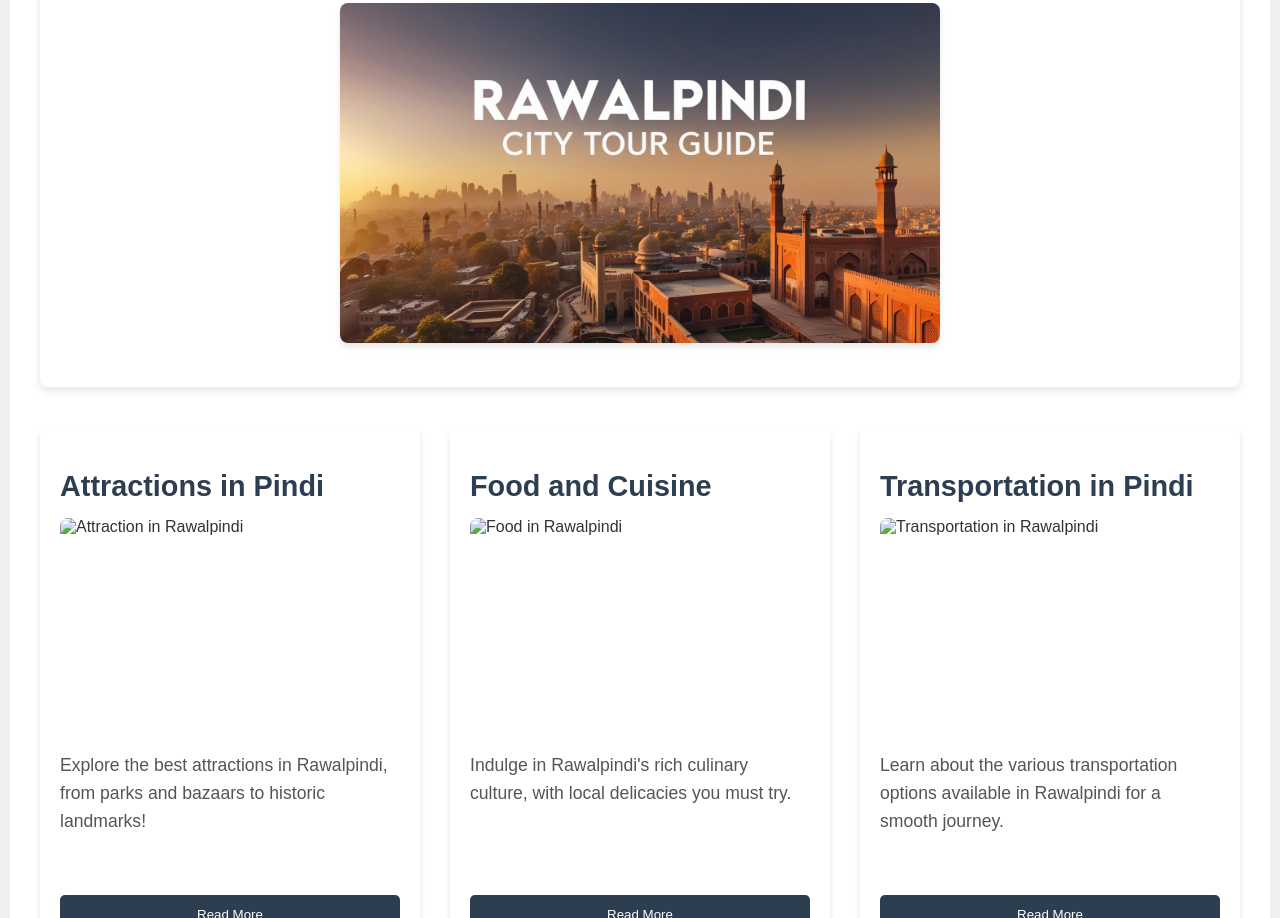
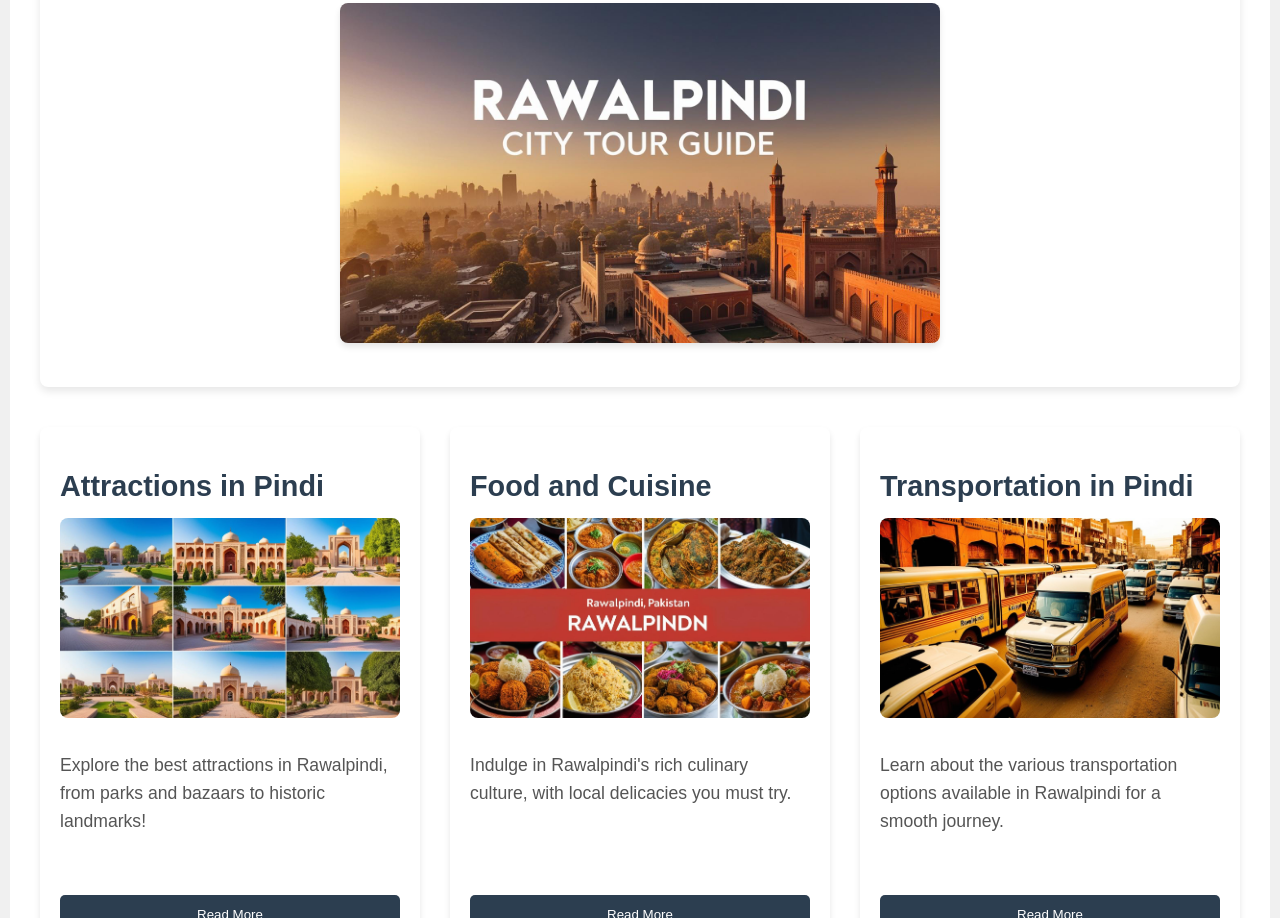
Before and after one commit to KasifKhan46/Rawal-Guide, a plain HTML site: page index.html in a window 1280 px wide. Shown: the part 314-1232 px from the top of the page. Drawn offline with Linux system fonts and the light colour scheme; files whose address does not match are found by name.

Commit message:
Update index.html

```diff
--- a/index.html
+++ b/index.html
@@ -226,21 +226,21 @@
     <div class="Blog">
       <article>
         <h2>Attractions in Pindi</h2>
-        <img src="Css/attraction.jpg" alt="Attraction in Rawalpindi">
+        <img src="attraction.jpg" alt="Attraction in Rawalpindi">
         <p>Explore the best attractions in Rawalpindi, from parks and bazaars to historic landmarks!</p>
         <button><a href="attractions.html">Read More</a></button>
       </article>
 
       <article>
         <h2>Food and Cuisine</h2>
-        <img src="Css/food.jpg" alt="Food in Rawalpindi">
+        <img src="food.jpg" alt="Food in Rawalpindi">
         <p>Indulge in Rawalpindi's rich culinary culture, with local delicacies you must try.</p>
         <button><a href="cuisine.html">Read More</a></button>
       </article>
 
       <article>
         <h2>Transportation in Pindi</h2>
-        <img src="Css/transport.jpg" alt="Transportation in Rawalpindi">
+        <img src="transport.jpg" alt="Transportation in Rawalpindi">
         <p>Learn about the various transportation options available in Rawalpindi for a smooth journey.</p>
         <button><a href="transportation.html">Read More</a></button>
       </article>
```
